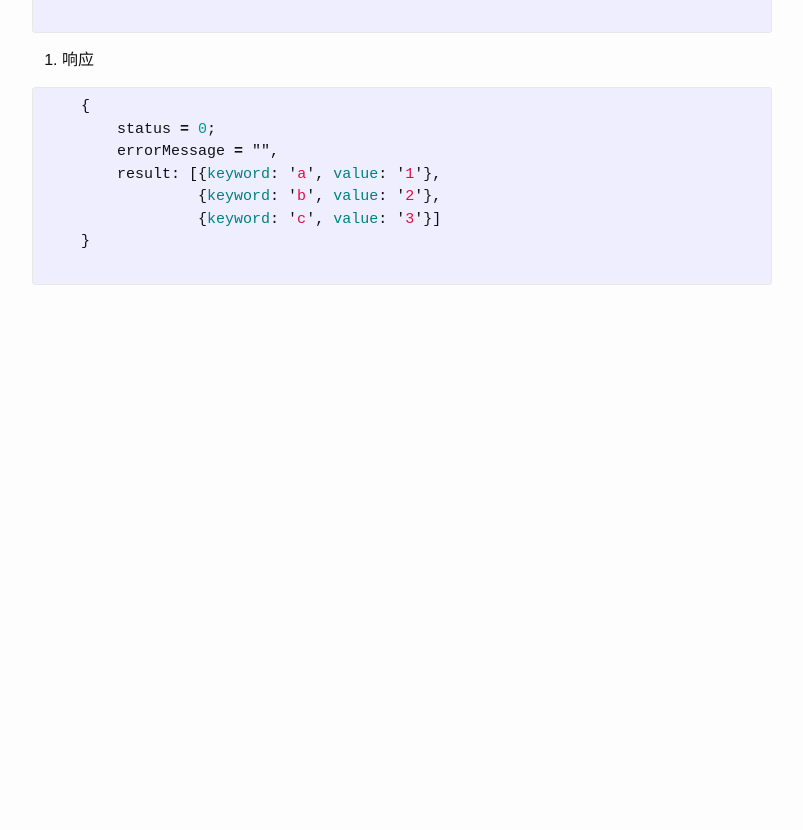
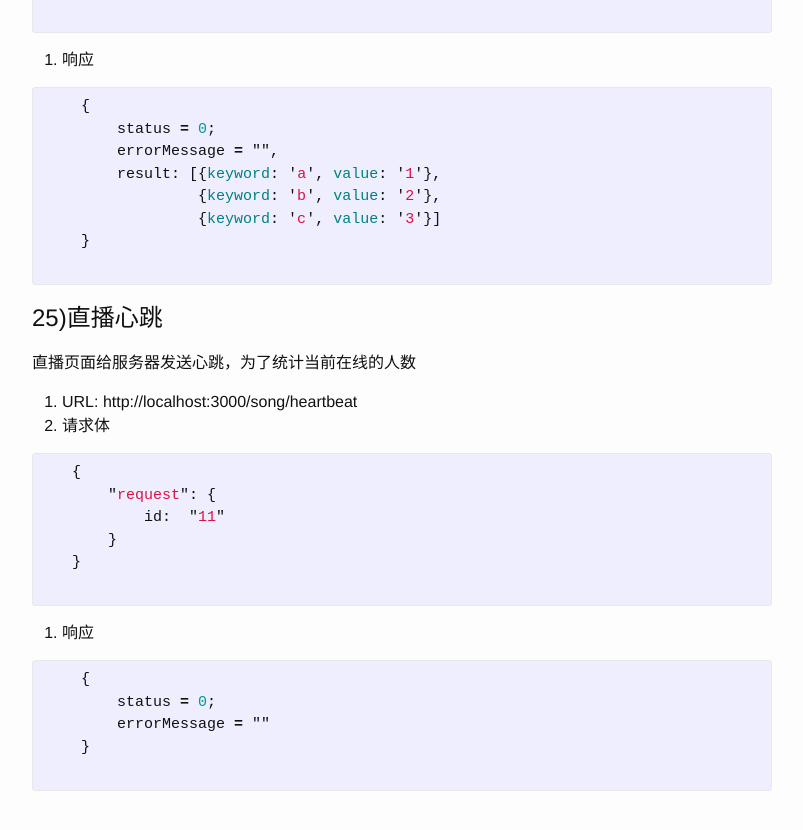
Before and after one commit to jjhlzn/jjhsite, a Jekyll site: the page built from _posts/2016-05-14-jufang_requirement.markdown, in a window 1280 px wide and 900 px high, scrolled down 18685 px. Shown: the top 830 px of the window, without its empty margins (238-1041 px from the left). Built offline with Jekyll 4.4.1, drawn with Linux system fonts in a browser that asks for light colours; before the commit the page ends 19090 px from its top, so only the background shows below that.

Commit message:
直播心跳

```diff
--- a/_posts/2016-05-14-jufang_requirement.markdown
+++ b/_posts/2016-05-14-jufang_requirement.markdown
@@ -864,3 +864,25 @@ categories: jekyll update
                  {keyword: 'c', value: '3'}]
     }
   {% endhighlight  %}
+
+
+  25)直播心跳
+===
+直播页面给服务器发送心跳，为了统计当前在线的人数
+
+1. URL: http://localhost:3000/song/heartbeat
+2. 请求体
+   {% highlight javascript %}
+   {
+       "request": {
+           id:  "11"
+       }
+   }
+   {% endhighlight  %}
+3. 响应
+   {% highlight javascript %}
+    {
+        status = 0;
+        errorMessage = ""
+    }
+  {% endhighlight  %}
```
